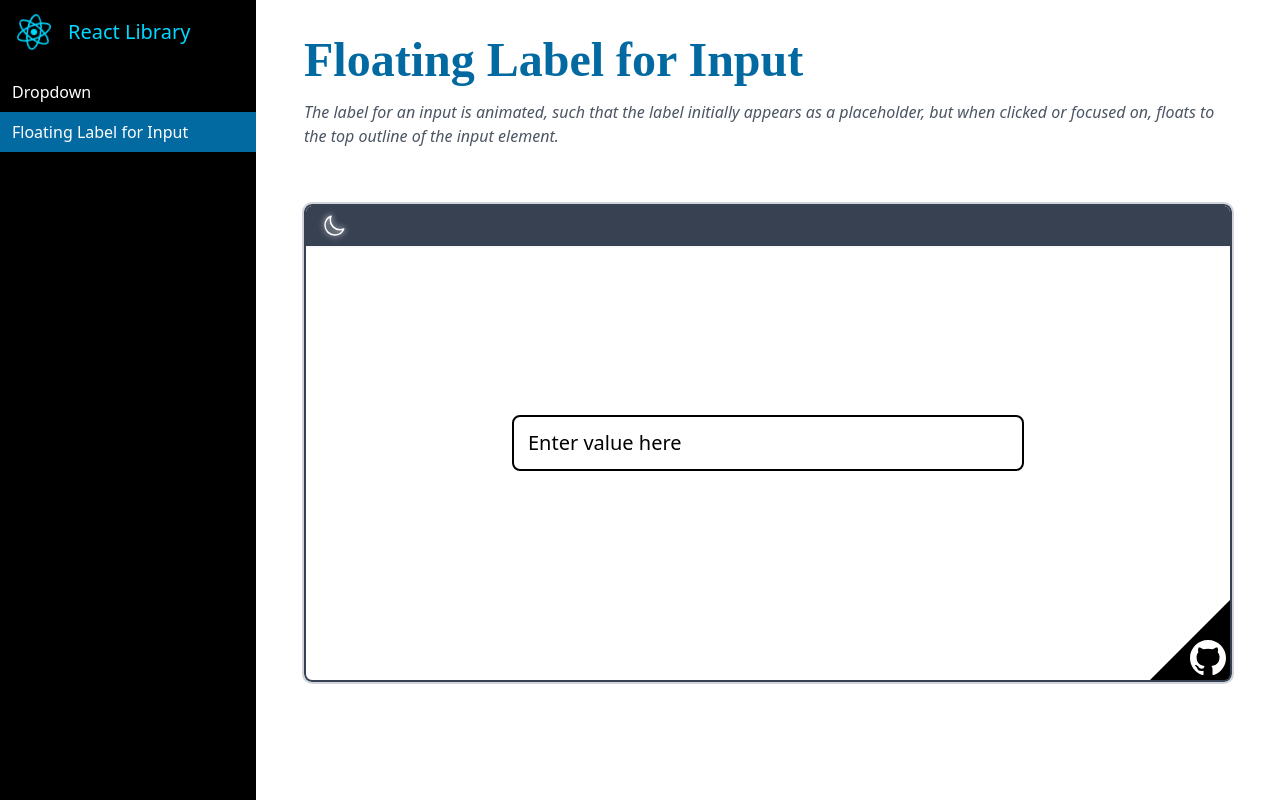
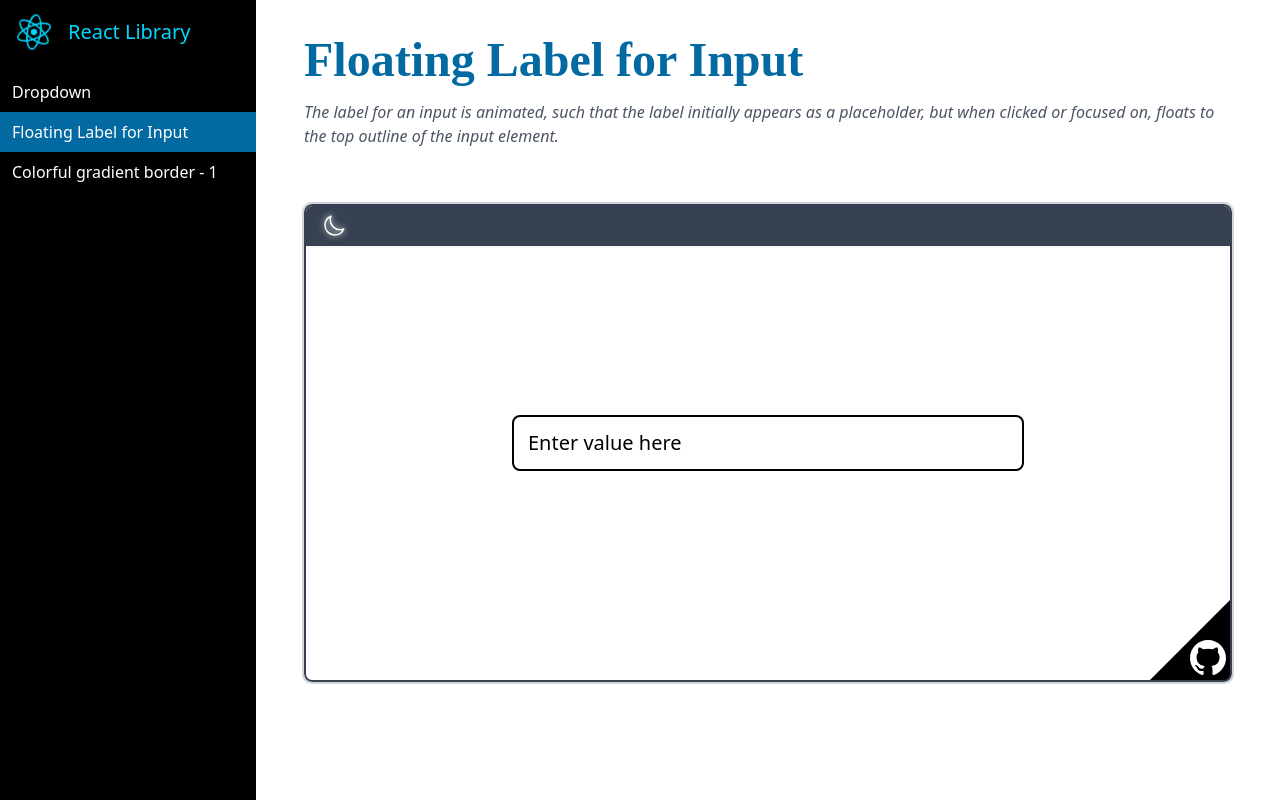
Before and after one commit to AkritiGhosh/ReactLibrary, a React (Vite) app: page /#/floating_label_input in a window 1280 px wide. Built offline with nearby package versions, Linux system fonts and the light colour scheme; a web font is replaced by a local one.

Commit message:
gradient border

```diff
--- a/src/data/data.jsx
+++ b/src/data/data.jsx
@@ -1,6 +1,7 @@
 import React from "react";
 import Dropdown from "../topics/dropdown/Demo";
 import FLIDemo from "../topics/floating_label_input/Demo";
+import GradientBorder1 from "../topics/buttons/colorful_border/GradientBorder1";
 
 const data = [
   {
@@ -21,6 +22,34 @@ const data = [
     collection: false,
     demoTab: <FLIDemo />,
   },
+  {
+    name: "Colorful gradient border - 1",
+    heading: "Colorful gradient border",
+    subheading:
+      "Applying gradient shaded borders - Method 1 : Using a parent div surrounding the button",
+    id: "gradient_border_1",
+    collection: false,
+    demoTab: <GradientBorder1 />,
+  },
+  // {
+  //   name: "Borders and gradients",
+  //   heading: "CSS effects using borders and gradients",
+  //   subheading:
+  //     "A collection of different styling options for UI elements around borders and gradients",
+  //   id: "button_collection",
+  //   collection: true,
+  //   data: [
+  //     {
+  //       name: "Colorful gradient border - 1",
+  //       heading: "Colorful gradient border",
+  //       subheading:
+  //         "Applying gradient shaded borders - Method 1 : Using a parent div surrounding the button",
+  //       id: "gradient_border_1",
+  //       collection: false,
+  //       demoTab: <GradientBorder1 />,
+  //     },
+  //   ],
+  // },
 ];
 
 export default data;
--- /dev/null
+++ b/src/topics/buttons/colorful_border/GradientBorder1.jsx
@@ -0,0 +1,15 @@
+import React from "react";
+
+const GradientBorder1 = () => {
+  return (
+    <div className="w-[20vw] h-auto aspect-square p-1 bg-[conic-gradient(red,orange,yellow,lime,green,teal,blue,blueviolet,purple,red)] rounded-lg">
+      <div className="w-full h-full bg-white dark:bg-black text-gray-700 dark:text-gray-200 rounded-md text-center p-4 flex items-center">
+        Lorem ipsum dolor sit amet, consectetur adipiscing elit. Proin a massa
+        commodo, cursus nisi ut, dictum ante. Curabitur elementum ante sit amet
+        ex eleifend, ut venenatis sem interdum.
+      </div>
+    </div>
+  );
+};
+
+export default GradientBorder1;
```
